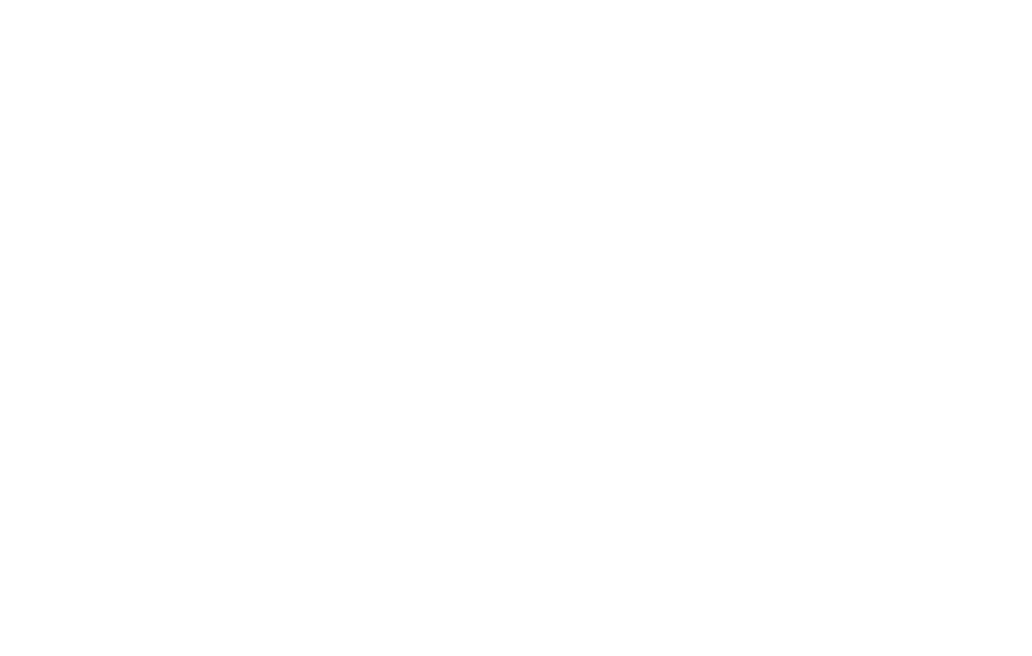
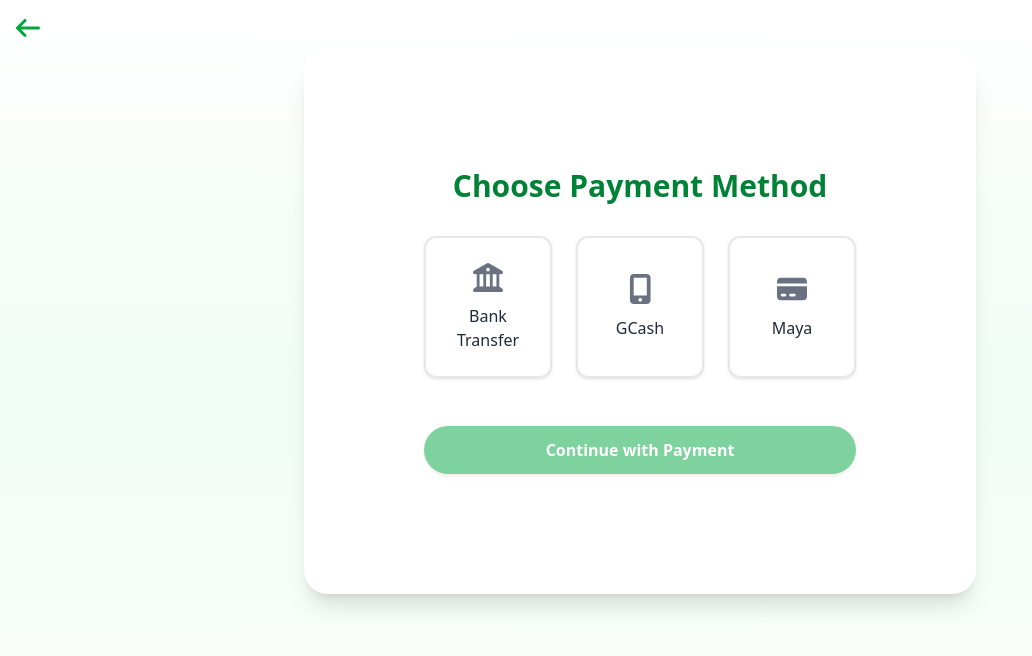
Before and after one commit to Miecho29/duwata, a React (Vite) app: page /Payment in a window 1280 px wide. Before the commit this address had no page. Shown: the top 656 px of the page, without its empty margins (0-1032 px from the left). Built offline with nearby package versions, Linux system fonts and the light colour scheme.

Commit message:
Minor updates for multiple screens and add Payment screen

```diff
--- a/package.json
+++ b/package.json
@@ -10,9 +10,10 @@
     "preview": "vite preview"
   },
   "dependencies": {
+    "@fortawesome/free-brands-svg-icons": "^7.0.1",
     "@fortawesome/free-regular-svg-icons": "^7.0.0",
-    "@fortawesome/free-solid-svg-icons": "^7.0.0",
-    "@fortawesome/react-fontawesome": "^0.2.3",
+    "@fortawesome/free-solid-svg-icons": "^7.0.1",
+    "@fortawesome/react-fontawesome": "^0.2.6",
     "@tailwindcss/vite": "^4.1.7",
     "lucide-react": "^0.540.0",
     "react": "^19.1.0",
--- a/src/App.jsx
+++ b/src/App.jsx
@@ -10,6 +10,7 @@
 import CreateVenue from './CreateVenue';
 import Register from './register';
 import BookingSummary from './BookingSummary';
+import Payment from './Payment';
 
 function App() {
   return (
@@ -23,7 +24,8 @@
           <Route path="Calendar" element={<Calendar />} />
           <Route path="CreateVenue" element={<CreateVenue />} />
           <Route path="Register" element={<Register />} />
-           <Route path="BookingSummary" element={<BookingSummary />} />
+          <Route path="BookingSummary" element={<BookingSummary />} />
+          <Route path="Payment" element={<Payment />} />
         </Routes>
     </Router>
   );
--- a/src/BookingSummary.jsx
+++ b/src/BookingSummary.jsx
@@ -1,4 +1,5 @@
 import React from "react";
+import { Link } from "react-router-dom"; // ✅ Add this import
 
 const BookingSummary = () => {
   return (
@@ -18,7 +19,7 @@
         <div className="mb-4">
           <h2 className="text-2xl font-semibold text-gray-800">Cebu Sports Club</h2>
           <p className="text-gray-600">Cardinal Rosales Ave, Cebu City, Cebu 6000</p>
-          <p className="text-gray-600">📅 10 SSeptember 2025 | 🕤 Starting 09:30</p>
+          <p className="text-gray-600">📅 10 September 2025 | 🕤 Starting 09:30</p>
         </div>
 
         {/* Price Breakdown */}
@@ -30,7 +31,7 @@
 
           <div className="flex justify-between font-semibold border-t pt-4 mt-2">
             <span>Subtotal</span>
-            <span>1,000.00.00</span>
+            <span>1,000.00</span> {/* Fixed typo: removed extra .00 */}
           </div>
 
           <div className="flex justify-between text-green-600">
@@ -46,8 +47,20 @@
 
         {/* Action Buttons */}
         <div className="mt-6 flex justify-end space-x-4">
-          <button className="px-4 py-2 bg-red-500 text-white rounded hover:bg-red-600 transition">Cancel</button>
-          <button className="px-4 py-2 bg-green-500 text-white rounded hover:bg-green-600 transition">Proceed To Payment</button>
+          <Link
+            to="/"
+            title="Cancel Booking"
+            className="px-4 py-2 bg-red-500 text-white rounded hover:bg-red-600 transition"
+          >
+            Cancel
+          </Link>
+          <Link
+            to="/Payment"
+            title="Proceed to Payment"
+           className="px-4 py-2 bg-green-500 text-white rounded hover:bg-green-600 transition">
+
+            Proceed to Payment
+          </Link>
         </div>
       </div>
     </div>
--- a/src/CreateVenue.jsx
+++ b/src/CreateVenue.jsx
@@ -12,6 +12,7 @@
     price: "",
     typeOfSports: "",
     description: "",
+    contactPerson: "",
     image: null,
   });
 
@@ -26,13 +27,25 @@
 
   const handleSubmit = (e) => {
     e.preventDefault();
-    // TODO: submit formData to backend API or state
     console.log(formData);
-    navigate("/"); // redirect to homepage or any confirmation page
+    navigate("/");
   };
 
   return (
     <div className="relative min-h-screen w-full bg-gradient-to-b from-white via-green-50 to-white flex justify-center items-start py-12 px-4 sm:px-8 lg:px-16 font-sans text-gray-800">
+
+      {/* Inject CSS for hiding number input arrows */}
+      <style>{`
+        .no-spinner::-webkit-inner-spin-button,
+        .no-spinner::-webkit-outer-spin-button {
+          -webkit-appearance: none;
+          margin: 0;
+        }
+        .no-spinner {
+          -moz-appearance: textfield;
+        }
+      `}</style>
+
       {/* Back to Homepage Link */}
       <div className="absolute top-0 left-0 mt-2 ml-2 sm:mt-4 sm:ml-4">
         <Link
@@ -48,6 +61,7 @@
         <h2 className="text-3xl font-bold text-green-700 mb-6">Create a Venue</h2>
 
         <form onSubmit={handleSubmit} className="space-y-6">
+
           {/* Venue Name */}
           <div>
             <label className="block text-gray-700 font-medium mb-1">Venue Name</label>
@@ -55,6 +69,19 @@
               type="text"
               name="name"
               value={formData.name}
+              onChange={handleChange}
+              required
+              className="w-full border border-gray-300 rounded-lg px-4 py-2 focus:outline-none focus:ring-2 focus:ring-green-500"
+            />
+          </div>
+
+          {/* Contact Person */}
+          <div>
+            <label className="block text-gray-700 font-medium mb-1">Contact Person</label>
+            <input
+              type="text"
+              name="contactPerson"
+              value={formData.contactPerson}
               onChange={handleChange}
               required
               className="w-full border border-gray-300 rounded-lg px-4 py-2 focus:outline-none focus:ring-2 focus:ring-green-500"
@@ -74,7 +101,7 @@
             />
           </div>
 
-          {/* Price */}
+          {/* Price per Hour */}
           <div>
             <label className="block text-gray-700 font-medium mb-1">Price per Hour (₱)</label>
             <input
@@ -83,7 +110,7 @@
               value={formData.price}
               onChange={handleChange}
               required
-              className="w-full border border-gray-300 rounded-lg px-4 py-2 focus:outline-none focus:ring-2 focus:ring-green-500"
+              className="no-spinner w-full border border-gray-300 rounded-lg px-4 py-2 focus:outline-none focus:ring-2 focus:ring-green-500"
             />
           </div>
 
@@ -110,18 +137,36 @@
               onChange={handleChange}
               required
               className="w-full border border-gray-300 rounded-lg px-4 py-2 h-24 resize-none focus:outline-none focus:ring-2 focus:ring-green-500"
-            ></textarea>
+            />
           </div>
 
           {/* Image Upload */}
           <div>
             <label className="block text-gray-700 font-medium mb-1">Venue Picture</label>
+            <div
+              className="w-full border-2 border-dashed border-gray-300 rounded-lg p-6 bg-gray-50 text-center cursor-pointer hover:bg-gray-100 transition"
+              onClick={() => document.getElementById("imageUpload").click()}
+            >
+              <p className="text-gray-500 font-medium">
+                Drop files here or <span className="text-green-600 underline">click to browse</span>
+              </p>
+              <p className="text-sm text-gray-400 mt-1">
+                Supported formats: Images<br />
+                Maximum file size: 10MB
+              </p>
+              {formData.image && (
+                <p className="mt-2 text-green-700 font-semibold">
+                  Selected: {formData.image.name}
+                </p>
+              )}
+            </div>
             <input
               type="file"
+              id="imageUpload"
               name="image"
-              accept="image/*"
+              accept=".pdf,.png,.jpg,.jpeg,"
               onChange={handleChange}
-              className="w-full"
+              className="hidden"
             />
           </div>
 
@@ -134,6 +179,7 @@
               Create Venue
             </button>
           </div>
+
         </form>
       </div>
     </div>
--- /dev/null
+++ b/src/Payment.jsx
@@ -0,0 +1,103 @@
+import React, { useState } from "react";
+import { Link } from "react-router-dom";
+import { FontAwesomeIcon } from "@fortawesome/react-fontawesome";
+import {
+  faArrowLeft,
+  faUniversity,
+  faMobileAlt,
+  faCreditCard,
+} from "@fortawesome/free-solid-svg-icons";
+
+const paymentOptions = [
+  {
+    id: "bank",
+    label: "Bank Transfer",
+    icon: faUniversity,
+  },
+  {
+    id: "gcash",
+    label: "GCash",
+    icon: faMobileAlt,
+  },
+  {
+    id: "maya",
+    label: "Maya",
+    icon: faCreditCard,
+  },
+];
+
+const Payment = () => {
+  const [selectedPayment, setSelectedPayment] = useState("");
+
+  const handlePaymentChange = (method) => {
+    setSelectedPayment(method);
+  };
+
+  const handleSubmit = (e) => {
+    e.preventDefault();
+    console.log("Selected Payment Option:", selectedPayment);
+  };
+
+  return (
+    <div className="relative min-h-screen w-full bg-gradient-to-b from-white via-green-50 to-white flex justify-center items-start py-12 px-4 sm:px-8 lg:px-16 font-sans text-gray-800">
+
+      {/* Back Button */}
+      <div className="absolute top-0 left-0 mt-2 ml-2 sm:mt-4 sm:ml-4">
+        <Link to="/BookingSummary" title="Back to Homepage" className="text-green-600 hover:text-green-800 transition">
+          <FontAwesomeIcon icon={faArrowLeft} className="text-2xl" />
+        </Link>
+      </div>
+
+      <div className="w-full max-w-2xl bg-white p-30 rounded-3xl shadow-xl">
+        <h2 className="text-3xl font-bold text-green-700 mb-8 text-center">Choose Payment Method</h2>
+
+        <form onSubmit={handleSubmit} className="space-y-6">
+
+          {/* Payment Option Cards */}
+          <div className="grid grid-cols-1 sm:grid-cols-3 gap-6">
+            {paymentOptions.map((option) => (
+              <div
+                key={option.id}
+                onClick={() => handlePaymentChange(option.id)}
+                className={`cursor-pointer border-2 rounded-xl p-6 flex flex-col items-center justify-center text-center transition-all duration-300 shadow-sm hover:shadow-md ${
+                  selectedPayment === option.id ? "border-green-600 bg-green-50" : "border-gray-200"
+                }`}
+              >
+                <FontAwesomeIcon
+                  icon={option.icon}
+                  className={`text-3xl mb-3 ${
+                    selectedPayment === option.id ? "text-green-600" : "text-gray-500"
+                  }`}
+                />
+                <span className="font-medium text-gray-800">{option.label}</span>
+                <input
+                  type="radio"
+                  name="paymentMethod"
+                  value={option.id}
+                  checked={selectedPayment === option.id}
+                  onChange={() => handlePaymentChange(option.id)}
+                  className="hidden"
+                />
+              </div>
+            ))}
+          </div>
+
+          {/* Submit Button */}
+          <div className="pt-6">
+            <button
+              type="submit"
+              className={`w-full bg-green-600 text-white font-semibold px-6 py-3 rounded-full shadow-md hover:bg-green-700 transition-all ${
+                !selectedPayment ? "opacity-50 cursor-not-allowed" : ""
+              }`}
+              disabled={!selectedPayment}
+            >
+              Continue with {selectedPayment ? paymentOptions.find(p => p.id === selectedPayment)?.label : "Payment"}
+            </button>
+          </div>
+        </form>
+      </div>
+    </div>
+  );
+};
+
+export default Payment;
--- a/src/PersonalInfo.jsx
+++ b/src/PersonalInfo.jsx
@@ -13,6 +13,7 @@
     middleName: "Miecho",
     lastName: "Arnad",
     gender: "Male",
+    suffix: "",
     age: 28,
     nationality: "Filipino",
     password: "password123", // for demo only
@@ -196,6 +197,27 @@
             </p>
           </div>
 
+          {/* Suffix */}
+          <div>
+            <label className="block font-semibold text-green-700 mb-1">
+              Suffix
+            </label>
+            {editMode ? (
+              <input
+                type="text"
+                name="Suffix"
+                value={formValues.Suffix}
+                onChange={handleChange}
+                className="w-full rounded-xl border border-green-300 px-4 py-2 focus:outline-none focus:ring-2 focus:ring-green-500 shadow-sm"
+                placeholder="Suffix"
+              />
+            ) : (
+              <p className="text-gray-700 py-5 px-4 rounded-xl bg-green-50 border border-green-200 shadow-inner">
+                {userInfo.Suffix}
+              </p>
+            )}
+          </div>
+
           {/* Age */}
           <div>
             <label className="block font-semibold text-green-700 mb-1">Age</label>
```
Also changed, not shown: 1 other file (tests, documents, lock files or other folders).
